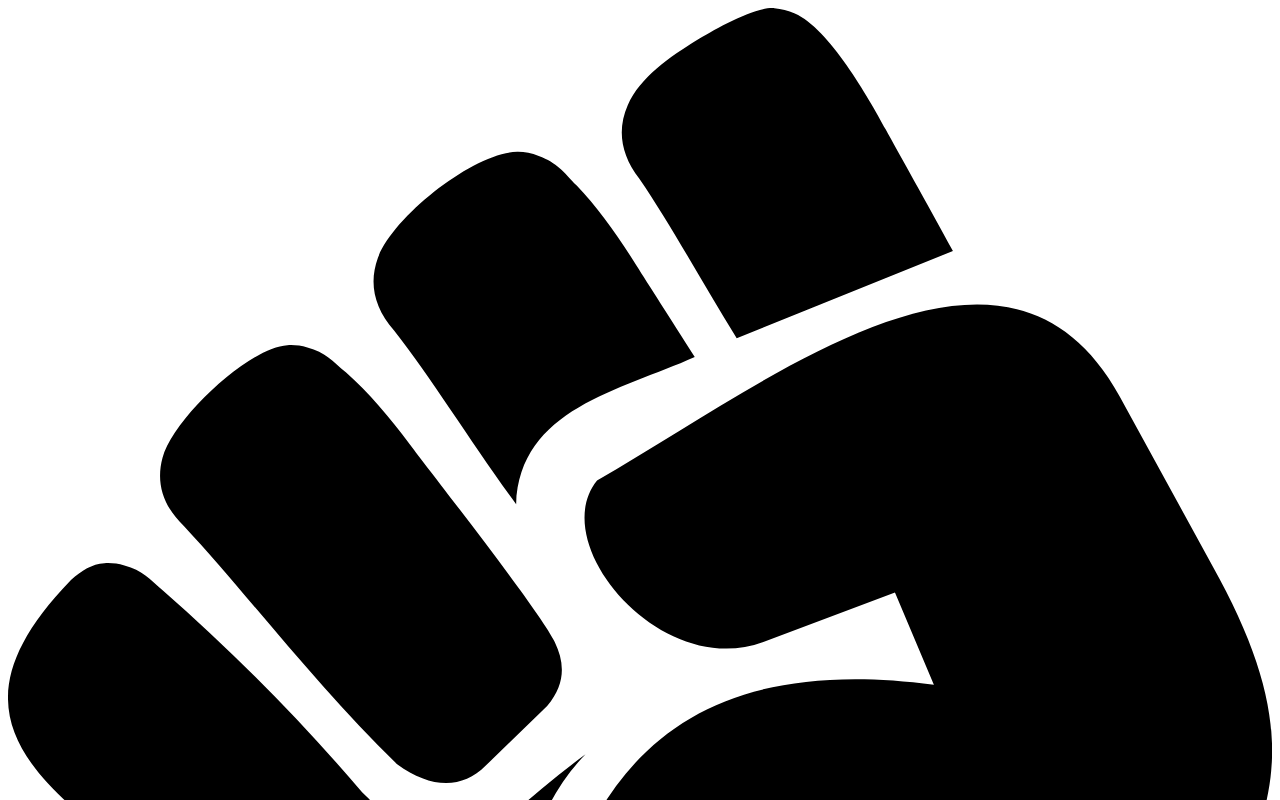
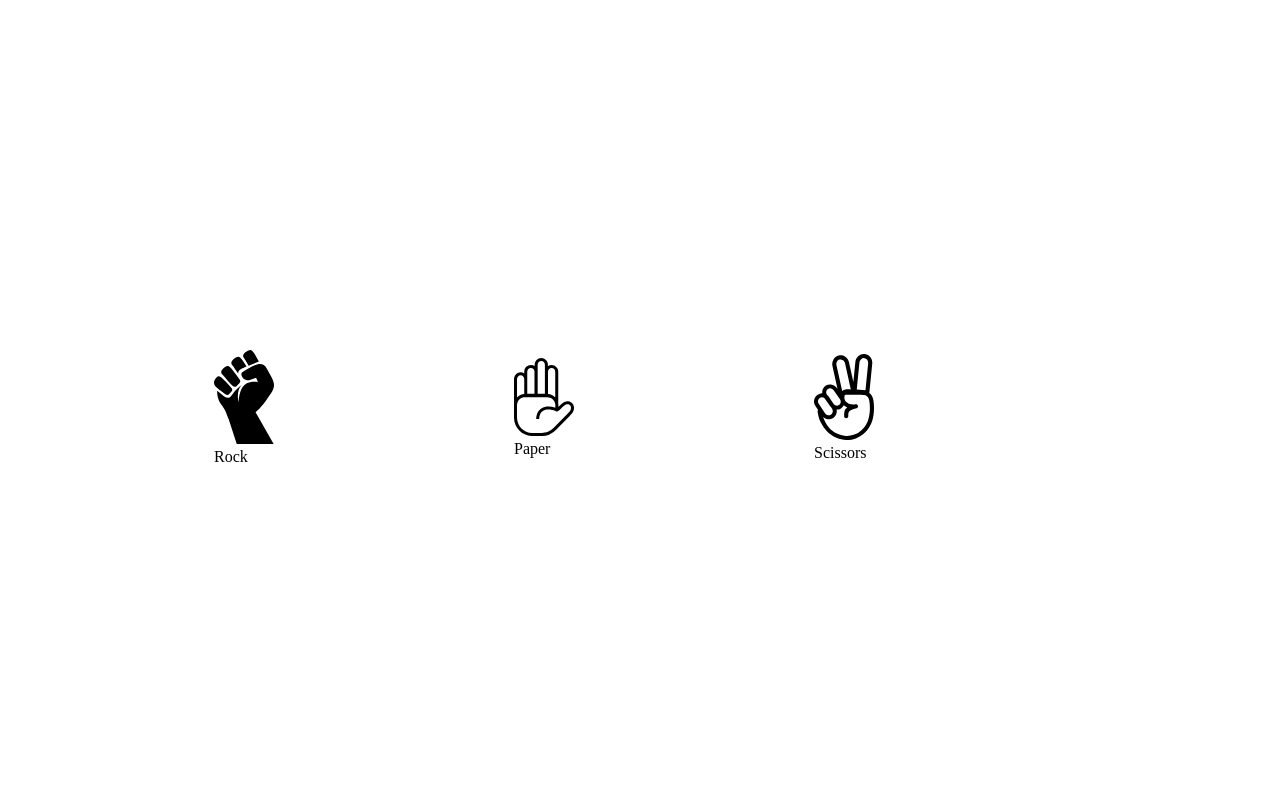
Before and after one commit to prLorence/Rock-paper-scissorsV2, a plain HTML site: page index.html in a window 1280 px wide. Shown: the top 800 px of the page. Drawn offline with Linux system fonts and the light colour scheme.

Commit message:
added the user interface

```diff
--- a/index.html
+++ b/index.html
@@ -7,7 +7,7 @@
     <title> Rock Paper Scissors! </title>
     <meta name="description" content="">
     <meta name="viewport" content="width=device-width, initial-scale=1">
-    <link rel="stylesheet" href="style.css">
+    <link rel="stylesheet" href="./css/style.css">
 
   </head>
   <body>
@@ -15,17 +15,17 @@
     <div class="container">
 
       <div class="rock">
-        <img src="./images/rock.svg" alt="a clenched fist">
+        <img src="./images/rock.svg" alt="a clenched fist" class="imgStyle">
         <span class="desc"> Rock </span>
       </div>
 
       <div class="paper">
-        <img src="./images/paper.svg" alt="a hand that is flat out">
+        <img src="./images/paper.svg" alt="a hand that is flat out" class="imgStyle">
         <span class="desc"> Paper </span>
       </div>
 
       <div class="scissors">
-        <img src="./images/scissors.svg" alt="a peace hand sign">
+        <img src="./images/scissors.svg" alt="a peace hand sign" class="imgStyle">
         <span class="desc"> Scissors </span>
       </div>
 
```
